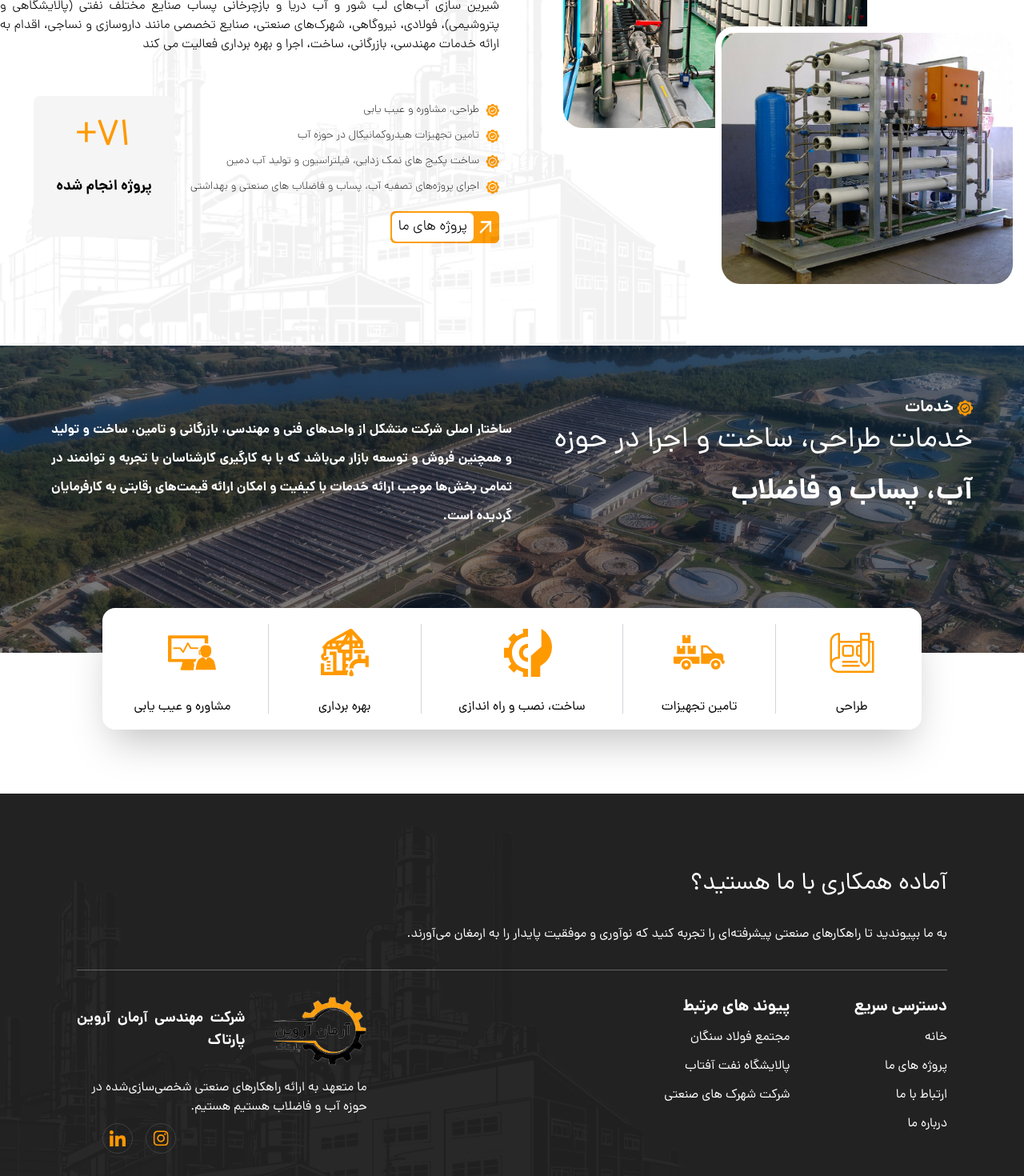
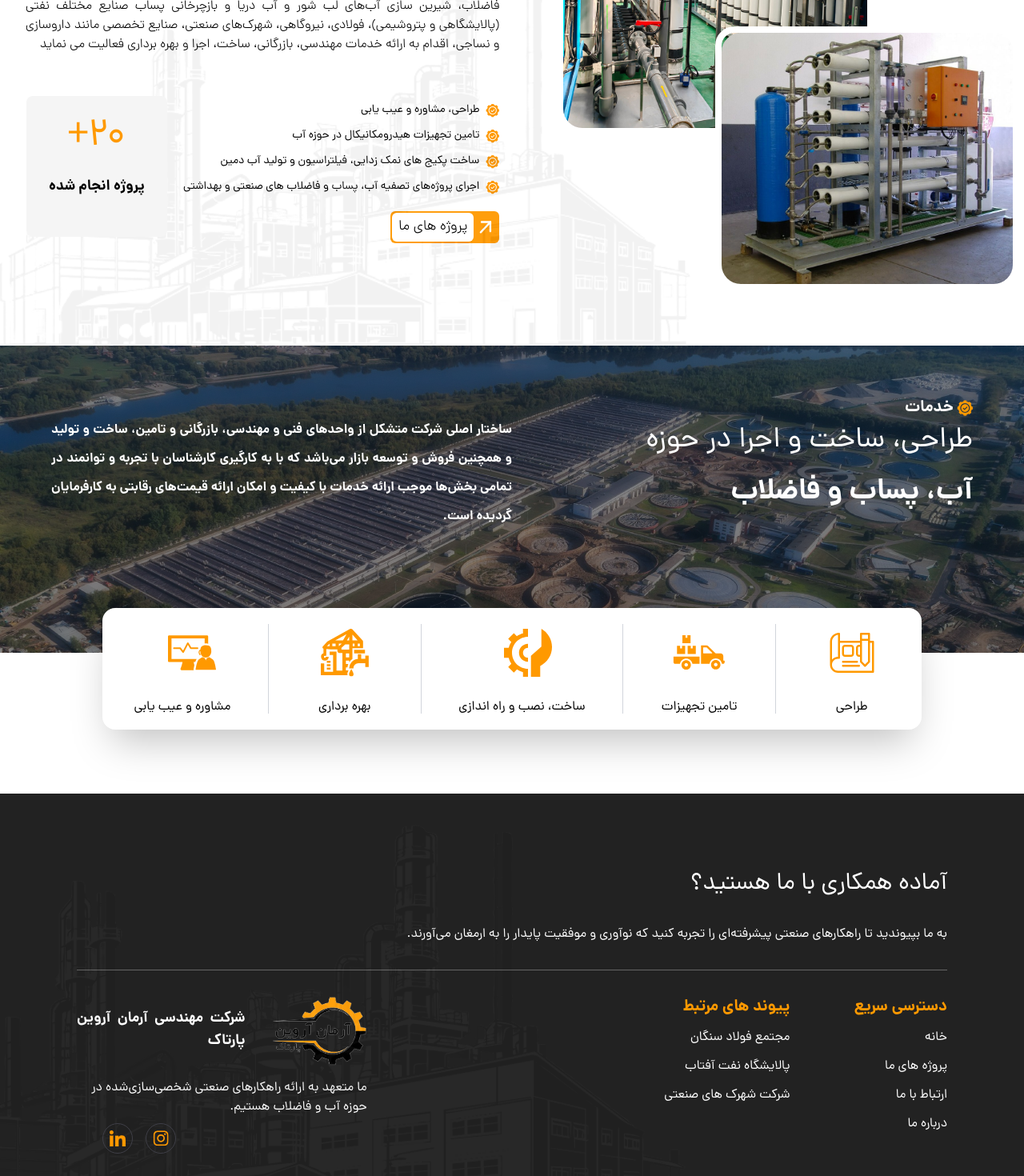
Before and after one commit to Msaeed144/armanarvinco, a Next.js app: page / in a window 1280 px wide. Shown: the part 1160-2630 px from the top of the page at 80% size. Built offline with nearby package versions, Linux system fonts and the light colour scheme.

Commit message:
fix comment

```diff
--- a/src/components/AboutUsLanding.tsx
+++ b/src/components/AboutUsLanding.tsx
@@ -14,7 +14,7 @@ function AboutUsLanding() {
       </div>
       <div className="w-full pt-28 pb-20 lg:pb-0 lg:px-0 px-4">
         <div className=" lg:container lg:mx-auto lg:flex flex-row-reverse justify-center">
-          <div className="lg:w-1/2 text-right">
+          <div className="lg:w-1/2 text-right pl-8">
             <div className="flex gap-1">
               <Image
                 src="/images/icons/tick.svg"
@@ -26,25 +26,25 @@ function AboutUsLanding() {
             </div>
             <h3 className=" text-2xl md:text-4xl my-8">شرکت مهندسی آرمان آروین پارتاک</h3>
             <p className=" text-xl md:text-2xl font-bold my-8">طراحی و مهندسی، مشاوره و عیب یابی </p>
-            <p className=" font-light my-8 text-justify">شرکت آرمان آروین پارتاک توسط جمعی از متخصصین صنعت آب و فاضلاب کشور تاسیس گردید و با تکیه بر تجارب و دانش فنی خود با هدف ارائه خدمات نوین در زمینه تصفیه آب، پساب و فاضلاب، شیرین سازی آب‌های لب شور و آب دریا و بازچرخانی پساب صنایع مختلف نفتی (پالایشگاهی و پتروشیمی)، فولادی، نیروگاهی، شهرک‌های صنعتی، صنایع تخصصی مانند داروسازی و نساجی، اقدام به ارائه خدمات مهندسی، بازرگانی، ساخت، اجرا و بهره برداری فعالیت می کند</p>
+            <p className=" font-light my-8 text-justify">شرکت آرمان آروین پارتاک توسط جمعی از متخصصین صنعت آب و فاضلاب کشور تاسیس گردید و با تکیه بر تجارب و دانش فنی خود با هدف ارائه خدمات نوین در زمینه تصفیه آب، پساب و فاضلاب، شیرین سازی آب‌های لب شور و آب دریا و بازچرخانی پساب صنایع مختلف نفتی (پالایشگاهی و پتروشیمی)، فولادی، نیروگاهی، شهرک‌های صنعتی، صنایع تخصصی مانند داروسازی و نساجی، اقدام به ارائه خدمات مهندسی، بازرگانی، ساخت، اجرا و بهره برداری فعالیت می نماید</p>
             <div className="flex mt-10">
                 <div>
                 <ul className="mt-5">
-                    <li className="flex gap-2 my-3">
+                    <li className="flex gap-2 my-3 ">
                         <Image src="/images/icons/tick.svg" width={17} height={17} alt="تیک"/>
-                        <p className="font-extralight text-sm">طراحی، مشاوره و عیب یابی</p>
+                        <p className=" text-sm ">طراحی، مشاوره و عیب یابی</p>
                     </li>
                     <li className="flex gap-2 my-3">
                         <Image src="/images/icons/tick.svg" width={17} height={17} alt="تیک"/>
-                        <p className="font-extralight text-sm">تامین تجهیزات هیدروکمانیکال در حوزه آب</p>
+                        <p className=" text-sm">تامین تجهیزات هیدرومکانیکال در حوزه آب</p>
                     </li>
                     <li className="flex gap-2 my-3">
                         <Image src="/images/icons/tick.svg" width={17} height={17} alt="تیک"/>
-                        <p className="font-extralight text-sm">ساخت پکیج های نمک زدایی، فیلتراسیون و تولید آب دمین</p>
+                        <p className=" text-sm">ساخت پکیج های نمک زدایی، فیلتراسیون و تولید آب دمین</p>
                     </li>
                     <li className="flex gap-2 my-3">
                         <Image src="/images/icons/tick.svg" width={17} height={17} alt="تیک"/>
-                        <p className="font-extralight text-sm">اجرای پروژه‌های تصفیه آب، پساب و فاضلاب های صنعتی و بهداشتی</p>
+                        <p className=" text-sm">اجرای پروژه‌های تصفیه آب، پساب و فاضلاب های صنعتی و بهداشتی</p>
                     </li>
                 </ul>
                 <Link href="/projects" className="flex bg-primary w-fit p-0.5 rounded-md cursor-pointer mt-5">
@@ -54,7 +54,7 @@ function AboutUsLanding() {
                 </div>
 
                 <div className="w-44 h-44 z-10 bg-[#F5F5F5] rounded-lg p-4 mr-5 mt-3 ">
-                    <p className="text-center text-5xl mt-3 mb-6 text-primary">71+</p>
+                    <p className="text-center text-5xl mt-3 mb-6 text-primary">20+</p>
                     <p className=" text-center font-bold text-base md:text-lg ">پروژه انجام شده</p>
                 </div>
             </div>
--- a/src/components/Footer.tsx
+++ b/src/components/Footer.tsx
@@ -22,7 +22,7 @@ function Footer() {
       <div className=" md:flex justify-between text-white">
         <div className="flex md:gap-20 gap-4">
           <div>
-            <p className="font-bold text-sm md:text-xl">دسترسی سریع</p>
+            <p className="font-bold text-sm md:text-xl text-primary">دسترسی سریع</p>
             <Link className=" block my-3" href="/">
               خانه
             </Link>
@@ -37,7 +37,7 @@ function Footer() {
             </Link>
           </div>
           <div>
-            <p className=" font-bold text-sm md:text-xl">پیوند های مرتبط</p>
+            <p className=" font-bold text-sm md:text-xl text-primary">پیوند های مرتبط</p>
             <Link className="md:text-base text-sm block my-3" href="https://www.sanganco.ir/">
               مجتمع فولاد سنگان
             </Link>
@@ -62,7 +62,7 @@ function Footer() {
           <div>
           <p className="md:mt-4 md:text-base text-sm mt-10">
             ما متعهد به ارائه راهکارهای صنعتی شخصی‌سازی‌شده در حوزه آب و فاضلاب
-            هستیم هستیم.
+            هستیم.
           </p>
           <div className=" flex gap-4 justify-end px-8 py-2 ">
             <Link
--- a/src/components/Services.tsx
+++ b/src/components/Services.tsx
@@ -14,7 +14,7 @@ function Services() {
                     <p className=" font-bold text-white text-xl">خدمات</p>
                 </div>
                 <div className="md:block flex items-center ">
-                    <h4 className=" md:my-2 md:ml-0 ml-4 text-lg md:text-4xl text-white">خدمات طراحی، ساخت و اجرا در حوزه</h4>
+                    <h4 className=" md:my-2 md:ml-0 ml-4 text-lg md:text-4xl text-white"> طراحی، ساخت و اجرا در حوزه</h4>
                     <h5 className=" md:mt-6 text-xl md:text-4xl text-white font-bold">آب، پساب و فاضلاب</h5>
                 </div>
             </div>
--- a/src/components/ServicesPage.tsx
+++ b/src/components/ServicesPage.tsx
@@ -13,23 +13,23 @@ function ServicesPage() {
         <div className="lg:flex gap-16">
                 <div className="my-4 lg:mb-0 mb-20">
                     <Image className="mb-4" src="/images/icons/design.svg" width={160} height={160} alt="طراحی" />
-                    <Link onMouseEnter={()=>setDesign(true)} onMouseLeave={()=>setDesign(false)} href="/services/designing" className=" block  border border-primary w-44 text-center text-primary hover:bg-primary hover:text-white transition-all ease-in 200 duration-200 py-1 rounded-xl">{design ?"بیشتر" :"طراحی"}</Link>
+                    <Link onMouseEnter={()=>setDesign(true)} onMouseLeave={()=>setDesign(false)} href="/services/designing" className=" block  border border-primary w-44 text-center text-black hover:bg-primary hover:text-white transition-all ease-in 200 duration-200 py-1 rounded-xl">{design ?"بیشتر" :"طراحی"}</Link>
                 </div>
                 <div className="my-4 lg:mb-0 mb-20">
                     <Image className="mb-4" src="/images/icons/supply.svg" width={160} height={160} alt="طراحی" />
-                    <Link onMouseEnter={()=>setEquipment(true)} onMouseLeave={()=>setEquipment(false)} href="/services/equipment-supply" className=" block  border border-primary w-44 text-center text-primary hover:bg-primary hover:text-white transition-all ease-in 200 duration-200 py-1 rounded-xl">{equipment?"بیشتر":"تامین تجهیزات"}</Link>
+                    <Link onMouseEnter={()=>setEquipment(true)} onMouseLeave={()=>setEquipment(false)} href="/services/equipment-supply" className=" block  border border-primary w-44 text-center text-black hover:bg-primary hover:text-white transition-all ease-in 200 duration-200 py-1 rounded-xl">{equipment?"بیشتر":"تامین تجهیزات"}</Link>
                 </div>
                 <div className="my-4 lg:mb-0 mb-20">
                     <Image className="mb-4" src="/images/icons/launch.svg" width={160} height={160} alt="طراحی" />
-                    <Link onMouseEnter={()=>setInstallation(true)} onMouseLeave={()=>setInstallation(false)} href="/services/Installation-setup" className=" block  border border-primary w-44 text-center text-primary hover:bg-primary hover:text-white transition-all ease-in 200 duration-200 py-1 rounded-xl">{installation?"بیشتر":"ساخت٬نصب و راه اندازی"}</Link>
+                    <Link onMouseEnter={()=>setInstallation(true)} onMouseLeave={()=>setInstallation(false)} href="/services/Installation-setup" className=" block  border border-primary w-44 text-center text-black hover:bg-primary hover:text-white transition-all ease-in 200 duration-200 py-1 rounded-xl">{installation?"بیشتر":"ساخت٬نصب و راه اندازی"}</Link>
                 </div>
                 <div className="my-4 lg:mb-0 mb-20">
                     <Image className="mb-4" src="/images/icons/usage.svg" width={160} height={160} alt="طراحی" />
-                    <Link onMouseEnter={()=>setOperation(true)} onMouseLeave={()=>setOperation(false)} href="/services/operation" className="block  border border-primary w-44 text-center text-primary hover:bg-primary hover:text-white transition-all ease-in 200 duration-200 py-1 rounded-xl">{operation?"بیشتر":"بهره برداری"}</Link>
+                    <Link onMouseEnter={()=>setOperation(true)} onMouseLeave={()=>setOperation(false)} href="/services/operation" className="block  border border-primary w-44 text-center text-black hover:bg-primary hover:text-white transition-all ease-in 200 duration-200 py-1 rounded-xl">{operation?"بیشتر":"بهره برداری"}</Link>
                 </div>
                 <div className="my-4">
                     <Image className="mb-4" src="/images/icons/consult.svg" width={160} height={160} alt="طراحی" />
-                    <Link onMouseEnter={()=>setConsulting(true)} onMouseLeave={()=>setConsulting(false)} href="/services/consulting-troubleshooting" className=" block  border border-primary w-44 text-center text-primary hover:bg-primary hover:text-white transition-all ease-in 200 duration-200 py-1 rounded-xl">{consulting?"بیشتر":"مشاوره و عیب یابی"}</Link>
+                    <Link onMouseEnter={()=>setConsulting(true)} onMouseLeave={()=>setConsulting(false)} href="/services/consulting-troubleshooting" className=" block  border border-primary w-44 text-center text-black hover:bg-primary hover:text-white transition-all ease-in 200 duration-200 py-1 rounded-xl">{consulting?"بیشتر":"مشاوره و عیب یابی"}</Link>
                 </div>
             </div>
     </div>
```
Also changed, not shown: src/components/ContactUsSection.tsx (+20 -4 lines), public/images/icons/instagram-white.svg (added).
